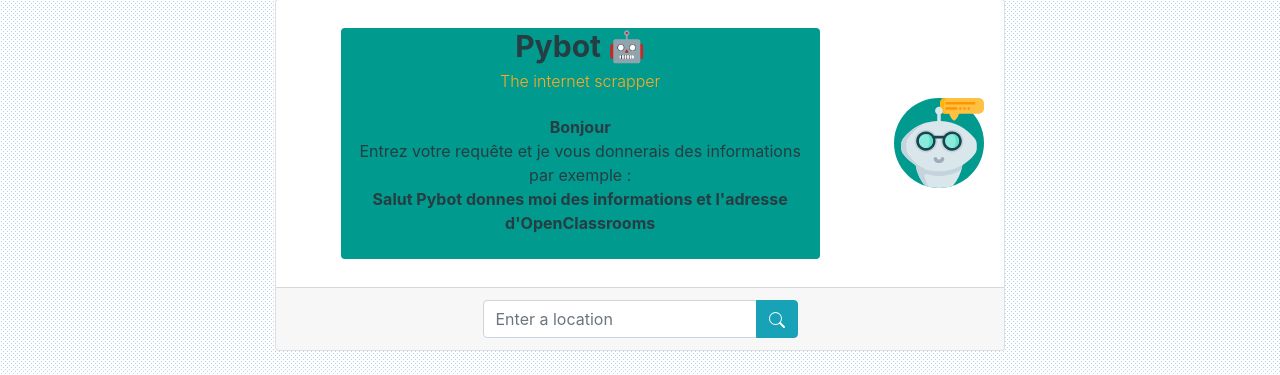
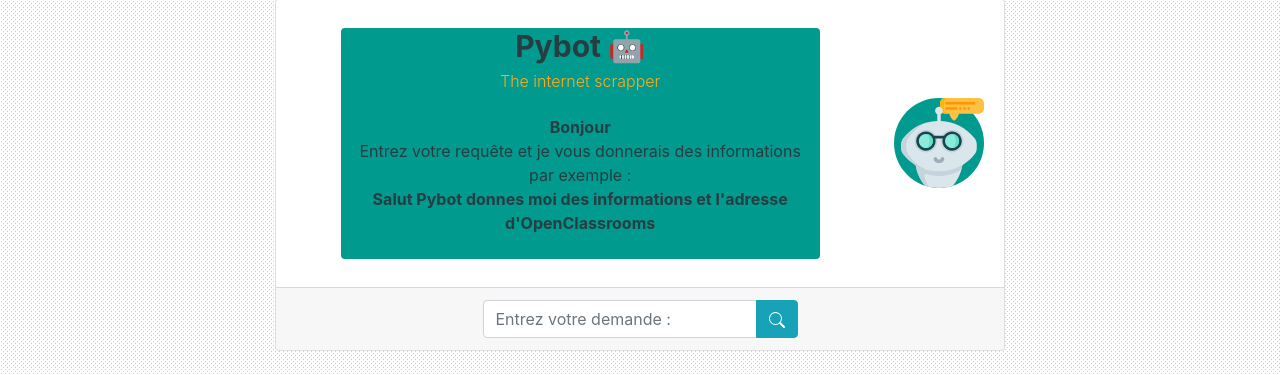
Before and after one commit to MaewenPell/pybot, a Flask app: page / in a window 1280 px wide. Shown: the part 146-521 px from the top of the page. Run offline with Flask 2, Linux system fonts and the light colour scheme; some libraries are stand-ins or nearby versions.

Commit message:
Change placeholder

```diff
--- a/pybot_app/templates/index.html
+++ b/pybot_app/templates/index.html
@@ -50,7 +50,7 @@
                         <form id='NewItemForm' class="mx-auto form-inline">
                             <div class="input-group text-center mx-auto">
                                 <input type="text" name='text' class="form-control" id="place"
-                                    placeholder="Enter a location">
+                                    placeholder="Entrez votre demande :">
                                 <div class="input-group-append">
                                     <button type="submit" class="btn btn-info">
                                         <svg width="1em" height="1em" viewBox="0 0 16 16" class="bi bi-search"
```
